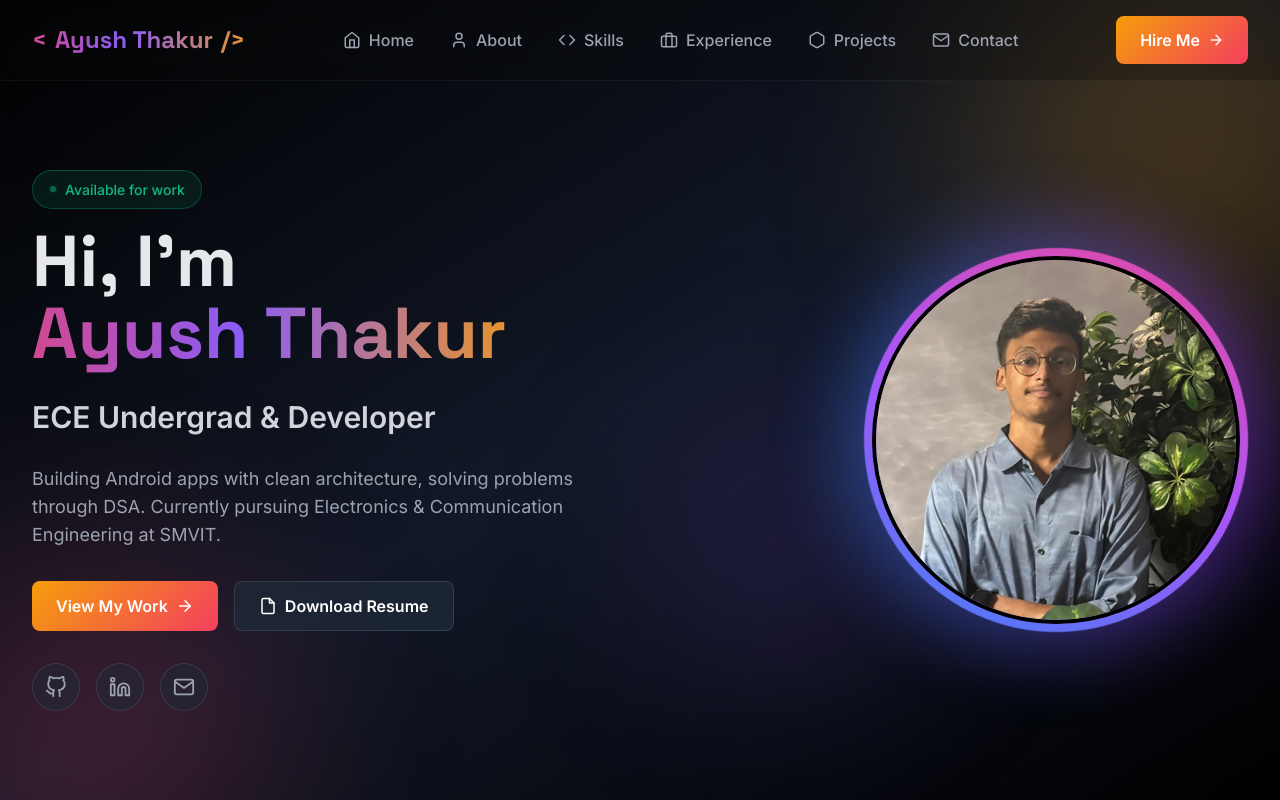
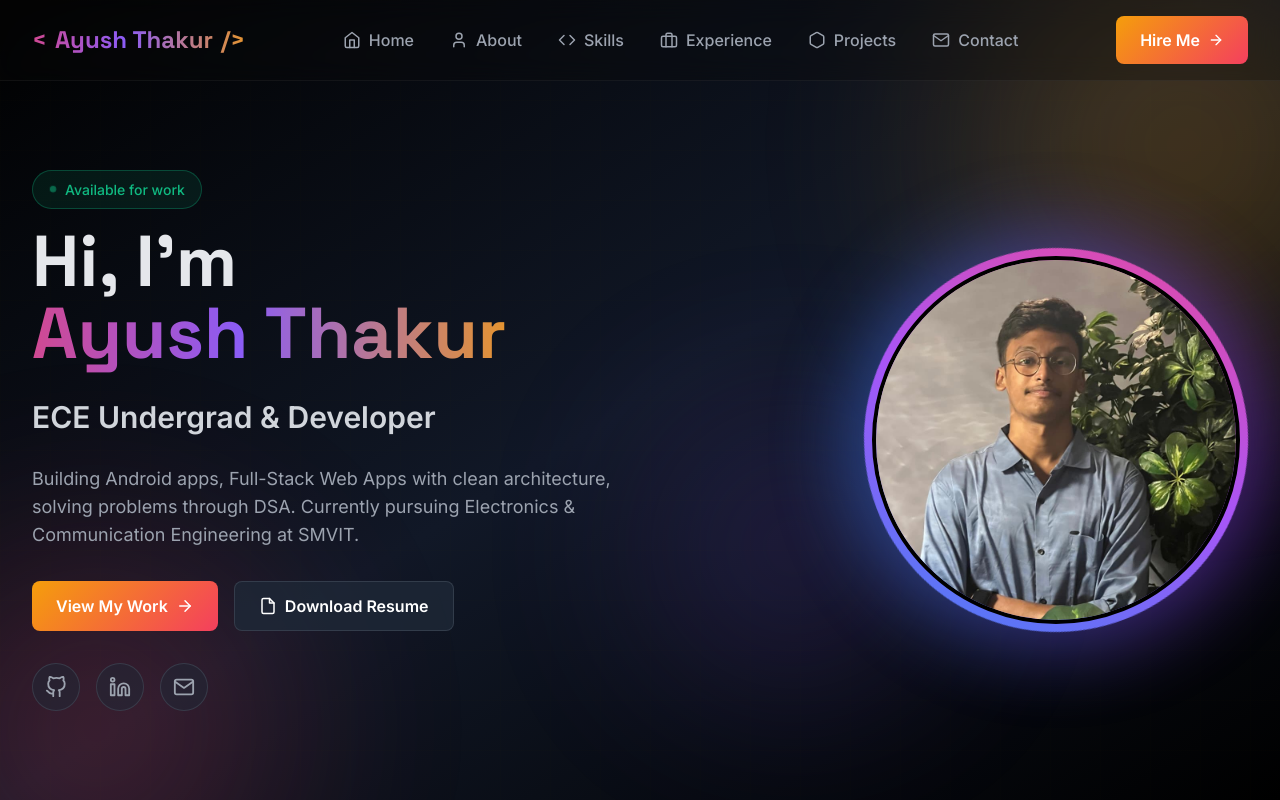
Before and after one commit to thakur-027/thakur-027.github.io, a React (Vite) app: page / in a window 1280 px wide. Shown: the top 800 px of the page. Built offline with nearby package versions, Linux system fonts and the light colour scheme.

Commit message:
Update profile tagline

```diff
--- a/src/data/profile.js
+++ b/src/data/profile.js
@@ -2,7 +2,7 @@ export const profile = {
   name: 'Ayush Thakur',
   role: 'ECE Undergrad & Developer',
   tagline:
-    'Building Android apps with clean architecture, solving problems through DSA. Currently pursuing Electronics & Communication Engineering at SMVIT.',
+    'Building Android apps, Full-Stack Web Apps with clean architecture, solving problems through DSA. Currently pursuing Electronics & Communication Engineering at SMVIT.',
   email: 'ayushoct15@gmail.com',
   phone: '+91 8307359456',
   location: 'Bengaluru, Karnataka, India',
```
